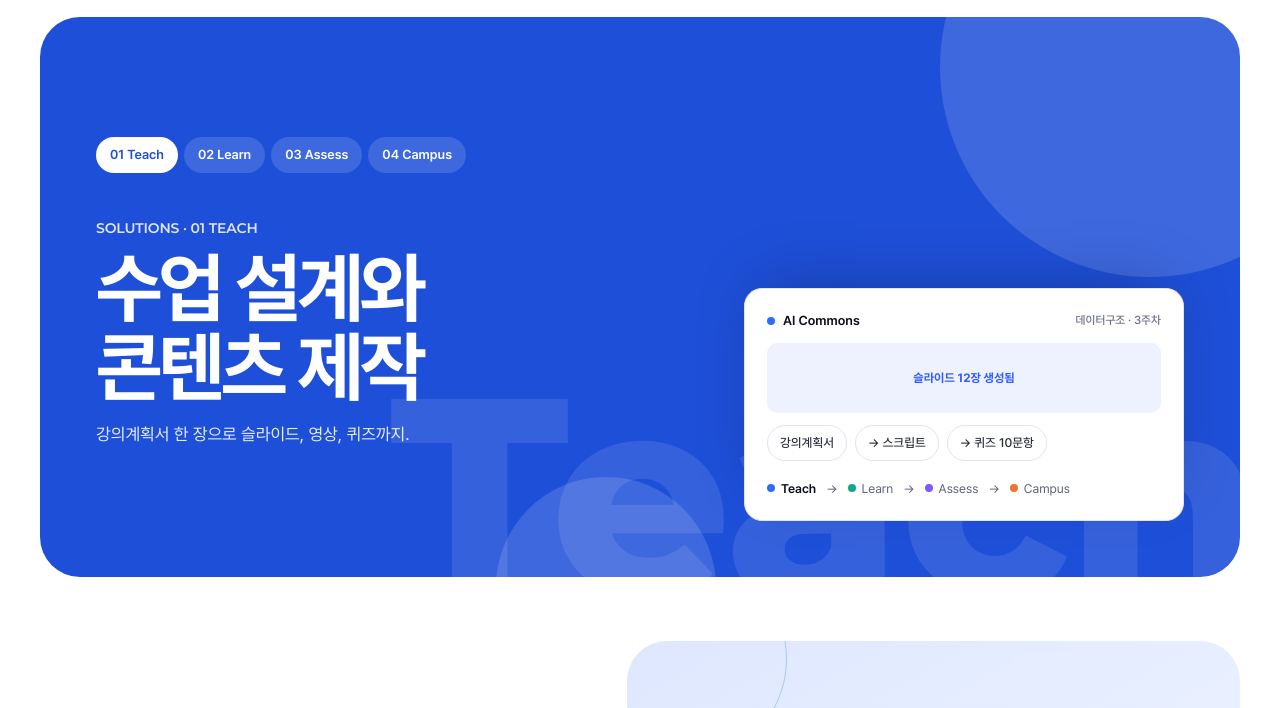
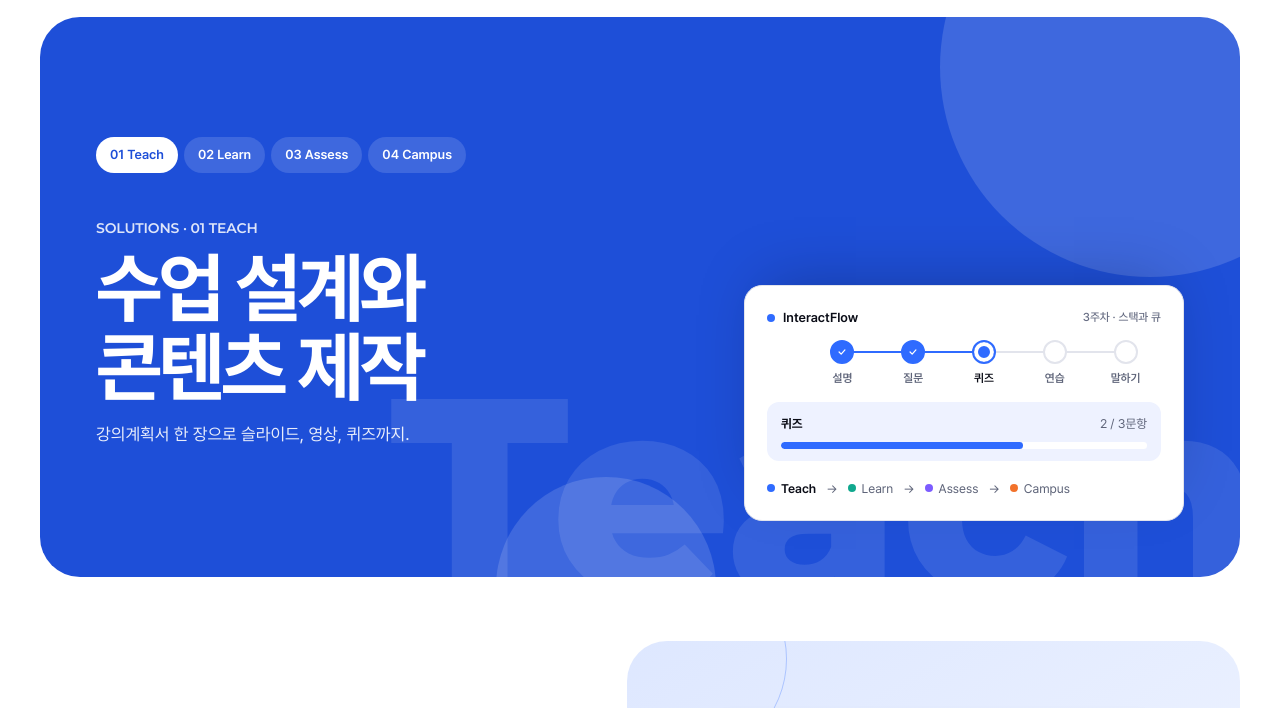
Before and after one commit to XinicsDesign/xinics-homepage, a plain HTML site: page solutions/teach.html in a window 1280 px wide. Shown: the part 71-779 px from the top of the page. Drawn offline with Linux system fonts and the light colour scheme.

Commit message:
fix: 솔루션 타이틀 카드를 아래 예시와 다른 내용으로(Teach InteractFlow 차시 흐름, Assess XN Quiz 결과, Campus 비교과/역량), 연혁 GradeFlow 출시로, 학과별 활성화 줄 사이 구분선 제거
Co-Authored-By: Claude Opus 5.5 <noreply@anthropic.com>

```diff
--- a/css/components.css
+++ b/css/components.css
@@ -2769,3 +2769,93 @@ html.js .tabs.is-ready .tab-panel {
 @media (max-width: 1023.98px) {
   .page-title--solution { padding-bottom: 28px; }
 }
+
+/* 학과별 활성화처럼 한 설정이 여러 줄로 이어질 때: 사이 구분선 없음 */
+.ui-settings__row--cont { padding-top: 2px; border-top: 0; }
+
+/* 타이틀 카드 공통: 라벨 · 막대 · 값 한 줄 */
+.ui-rate {
+  display: grid;
+  grid-template-columns: 5.5em minmax(0, 1fr) 2.6em;
+  align-items: center;
+  gap: 10px;
+  padding: 7px 0;
+}
+
+.ui-rate > span { display: flex; align-items: center; gap: 6px; color: var(--sub); white-space: nowrap; }
+.ui-rate > b { font-weight: 600; text-align: right; font-variant-numeric: tabular-nums; }
+.ui-rate .ui-bar span { background: var(--area-color, var(--brand)); }
+.ui-rate .ui-bar--warn span { background: var(--campus); }
+
+/* 요약 숫자 3칸 */
+.ui-kv {
+  display: grid;
+  grid-template-columns: repeat(3, 1fr);
+  gap: 8px;
+  margin-bottom: 8px;
+}
+
+.ui-kv > div { padding: 10px 12px; border-radius: 10px; background: var(--bg-2); }
+.ui-kv small { display: block; color: var(--sub); font-size: .6875rem; }
+.ui-kv b { font-size: .9375rem; font-weight: 700; }
+
+/* InteractFlow: 차시 단계 */
+.ui-steps {
+  display: flex;
+  justify-content: space-between;
+  margin: 6px 0 14px;
+}
+
+.ui-steps li {
+  position: relative;
+  display: grid;
+  flex: 1;
+  justify-items: center;
+  gap: 6px;
+  color: var(--sub);
+  font-size: .71875rem;
+  font-weight: 600;
+}
+
+.ui-steps li::before {
+  content: "";
+  position: absolute;
+  top: 11px;
+  left: -50%;
+  width: 100%;
+  height: 2px;
+  background: var(--line-2);
+}
+
+.ui-steps li:first-child::before { display: none; }
+.ui-steps li.is-done::before,
+.ui-steps li.is-now::before { background: var(--teach); }
+
+.ui-steps i {
+  position: relative;
+  z-index: 1;
+  display: grid;
+  place-items: center;
+  width: 24px;
+  height: 24px;
+  border: 2px solid var(--line-2);
+  border-radius: 50%;
+  background: var(--bg);
+}
+
+.ui-steps .is-done i { border-color: var(--teach); background: var(--teach); color: var(--bg); }
+.ui-steps .is-now i { border-color: var(--teach); box-shadow: inset 0 0 0 4px var(--bg), inset 0 0 0 12px var(--teach); }
+.ui-steps .is-now { color: var(--ink); }
+
+.ui-iflow__now {
+  display: grid;
+  grid-template-columns: auto 1fr;
+  gap: 8px 10px;
+  padding: 12px 14px;
+  border-radius: 12px;
+  background: var(--brand-soft);
+}
+
+.ui-iflow__now span { color: var(--sub); text-align: right; }
+.ui-iflow__now .ui-bar { grid-column: 1 / -1; background: var(--bg); }
+.ui-iflow__now .ui-bar span { background: var(--teach); }
--- a/solutions/teach.html
+++ b/solutions/teach.html
@@ -84,8 +84,8 @@
         <h1 id="page-title">수업 설계와<br>콘텐츠 제작</h1>
         <p class="page-title__lead">강의계획서 한 장으로 슬라이드, 영상, 퀴즈까지.</p>
       </div>
-      <figure class="page-title__visual" data-loop role="img" aria-label="AI Commons 예시: 강의계획서 한 장에서 슬라이드 12장, 스크립트, 퀴즈 10문항 초안이 만들어집니다.">
-        <div aria-hidden="true"><div class="ui-card"><div class="ui-card__head"><span class="dot dot--teach"></span>AI Commons<small>데이터구조 · 3주차</small></div><div class="ui-slide">슬라이드 12장 생성됨</div><div class="ui-pills" style="margin-top:12px"><span>강의계획서</span><span>→ 스크립트</span><span>→ 퀴즈 10문항</span></div>  <div class="ui-loop"><span class="is-now"><span class="dot dot--teach"></span>Teach</span>→<span><span class="dot dot--learn"></span>Learn</span>→<span><span class="dot dot--assess"></span>Assess</span>→<span><span class="dot dot--campus"></span>Campus</span></div>
+      <figure class="page-title__visual" data-loop role="img" aria-label="InteractFlow 예시: 3주차 차시가 설명, 질문, 퀴즈, 연습, 말하기 순서로 이어지고, 지금은 퀴즈 단계에서 3문항 중 2문항을 풀었습니다.">
+        <div aria-hidden="true"><div class="ui-card ui-iflow"><div class="ui-card__head"><span class="dot dot--teach"></span>InteractFlow<small>3주차 · 스택과 큐</small></div><ol class="ui-steps"><li class="is-done"><i><svg width="10" height="10" viewBox="0 0 24 24" fill="none" stroke="currentColor" stroke-width="3" stroke-linecap="round" stroke-linejoin="round"><path d="M5 12l5 5 9-10"/></svg></i>설명</li><li class="is-done"><i><svg width="10" height="10" viewBox="0 0 24 24" fill="none" stroke="currentColor" stroke-width="3" stroke-linecap="round" stroke-linejoin="round"><path d="M5 12l5 5 9-10"/></svg></i>질문</li><li class="is-now"><i></i>퀴즈</li><li><i></i>연습</li><li><i></i>말하기</li></ol><div class="ui-iflow__now"><b>퀴즈</b><span>2 / 3문항</span><div class="ui-bar"><span style="width:66%"></span></div></div>  <div class="ui-loop"><span class="is-now"><span class="dot dot--teach"></span>Teach</span>→<span><span class="dot dot--learn"></span>Learn</span>→<span><span class="dot dot--assess"></span>Assess</span>→<span><span class="dot dot--campus"></span>Campus</span></div>
           </div></div>
       </figure>
     </section>
```
Also changed, not shown: company/about.html (+1 -1 lines), index.html (+1 -1 lines), solutions/assess.html (+2 -8 lines), solutions/campus.html (+3 -8 lines).
